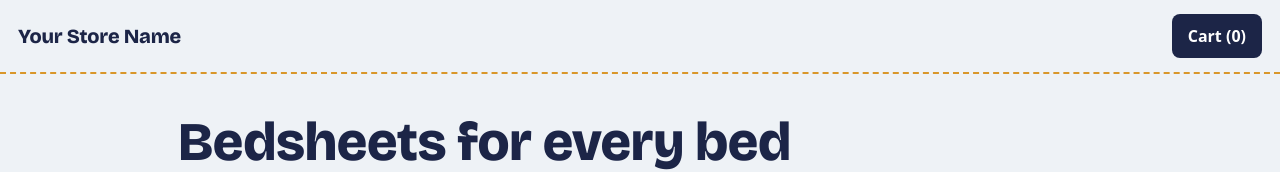
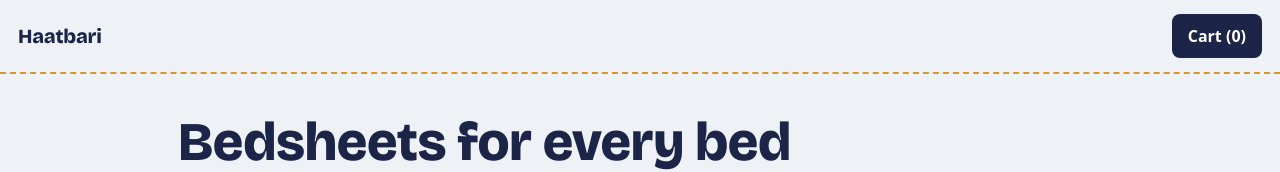
Before and after one commit to HaatBari/HaatBari.github.io, a plain HTML site: page index.html in a window 1280 px wide. Shown: the top 172 px of the page. Drawn offline with nearby package versions, Linux system fonts and the light colour scheme.

Commit message:
Update index.html

```diff
--- a/index.html
+++ b/index.html
@@ -79,10 +79,10 @@ footer{text-align:center;color:var(--muted);padding:0 18px 32px;font-size:.9rem}
 <script>
 /* ============ EDIT THIS SECTION ============ */
 const CONFIG = {
-  store: "Your Store Name",
-  whatsapp: "8801XXXXXXXXX",   // your WhatsApp number, country code first, no + or spaces
-  bkash: "01XXXXXXXXX",        // your bKash personal number shown at checkout
-  delivery: 100                // flat delivery fee in ৳
+  store: "Haatbari",
+  whatsapp: "880+ 01911952466",   // your WhatsApp number, country code first, no + or spaces
+  bkash: "880+ 01911952466",     // your bKash personal number shown at checkout
+  delivery: 100                 // flat delivery fee in ৳
 };
 
 /* To add a bedsheet, copy one block below and change it.
```
